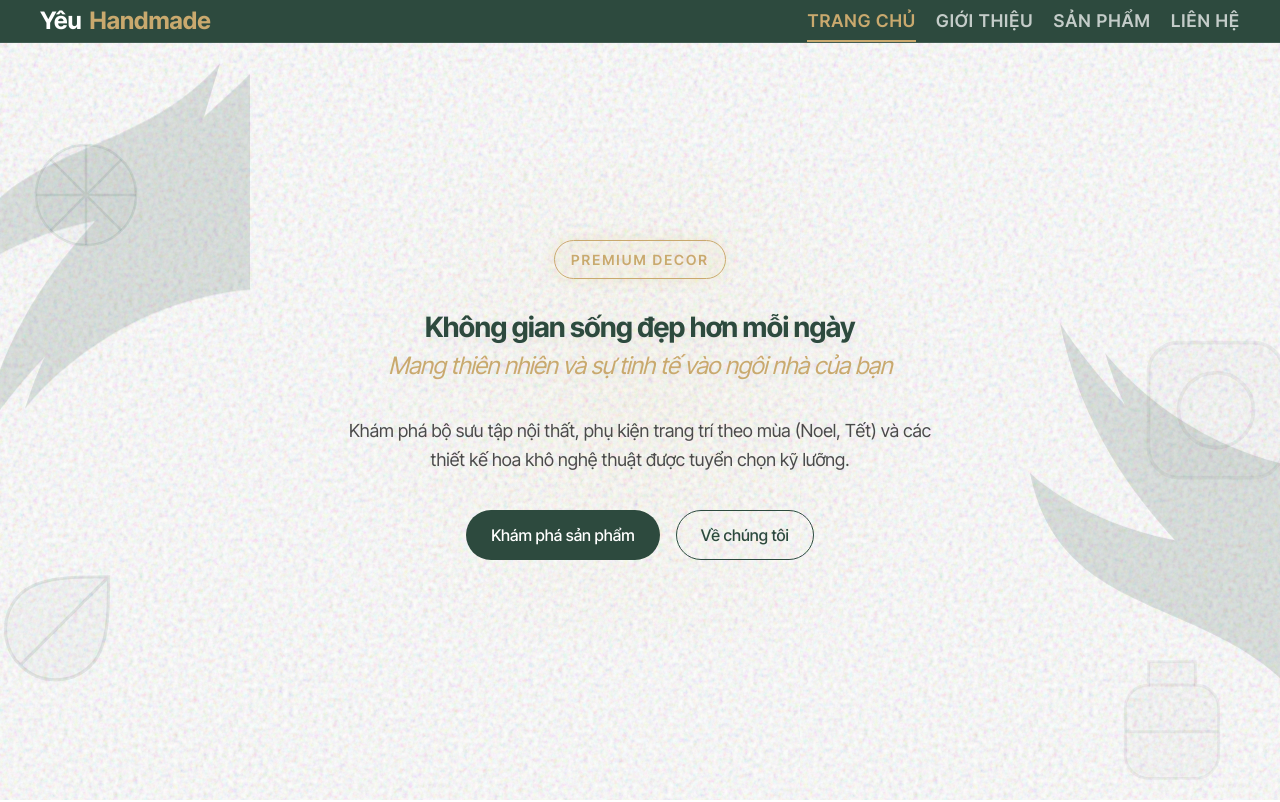
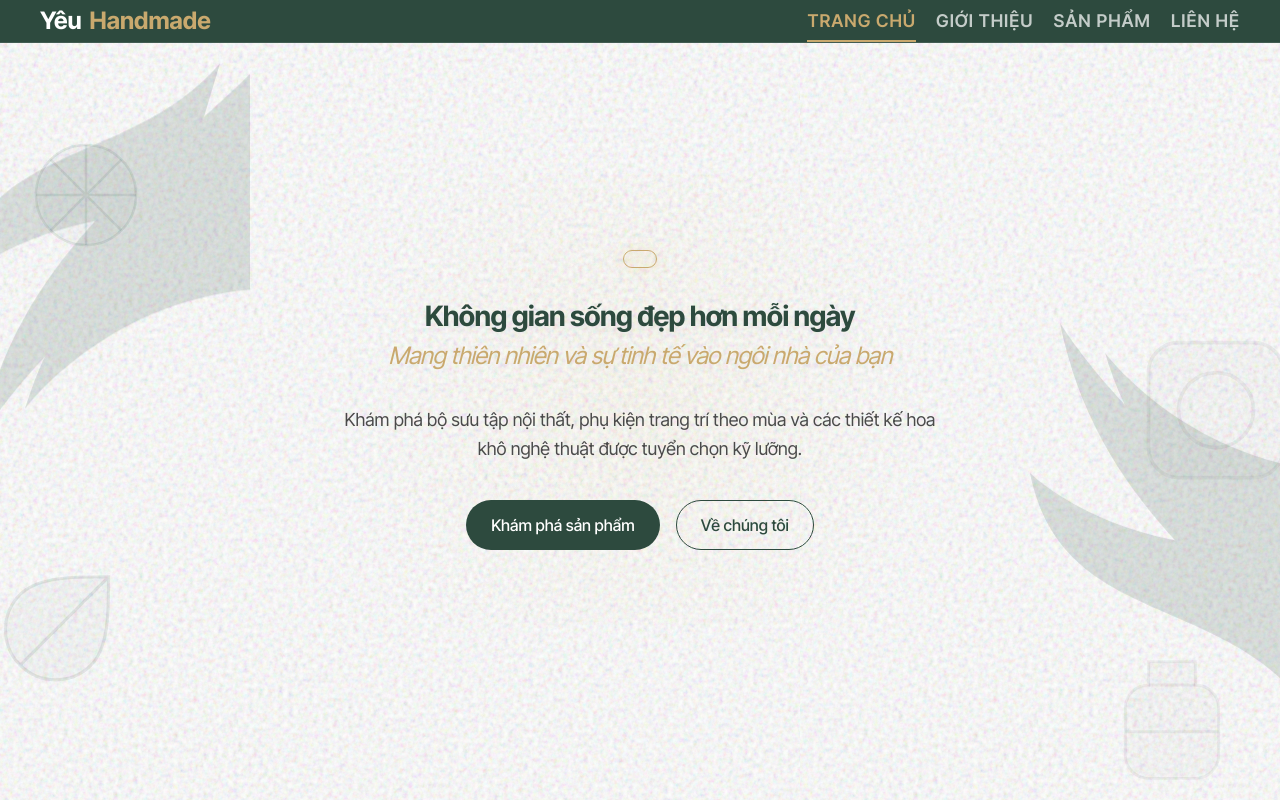
Before and after one commit to cobayeuhandmade-star/shop_catalog, a Next.js app: page / in a window 1280 px wide. Shown: the top 802 px of the page. Built offline with nearby package versions, Linux system fonts and the light colour scheme; no server answers; the database is empty.

Commit message:
đổi lại hero setion

```diff
--- a/src/components/sections/HeroSection.tsx
+++ b/src/components/sections/HeroSection.tsx
@@ -28,7 +28,7 @@ export default function HeroSection() {
       <BotanicalLeafLeft />
 
       <div className={styles.content}>
-        <div className={styles.badge}>Premium Decor</div>
+        <div className={styles.badge}></div>
 
         <h1 className={`text-display ${styles.title}`}>
           Không gian sống đẹp hơn mỗi ngày
@@ -36,7 +36,7 @@ export default function HeroSection() {
         </h1>
 
         <p className={styles.description}>
-          Khám phá bộ sưu tập nội thất, phụ kiện trang trí theo mùa (Noel, Tết) và các thiết kế hoa khô nghệ thuật được tuyển chọn kỹ lưỡng.
+          Khám phá bộ sưu tập nội thất, phụ kiện trang trí theo mùa  và các thiết kế hoa khô nghệ thuật được tuyển chọn kỹ lưỡng.
         </p>
 
         <div className={styles.actions}>
```
